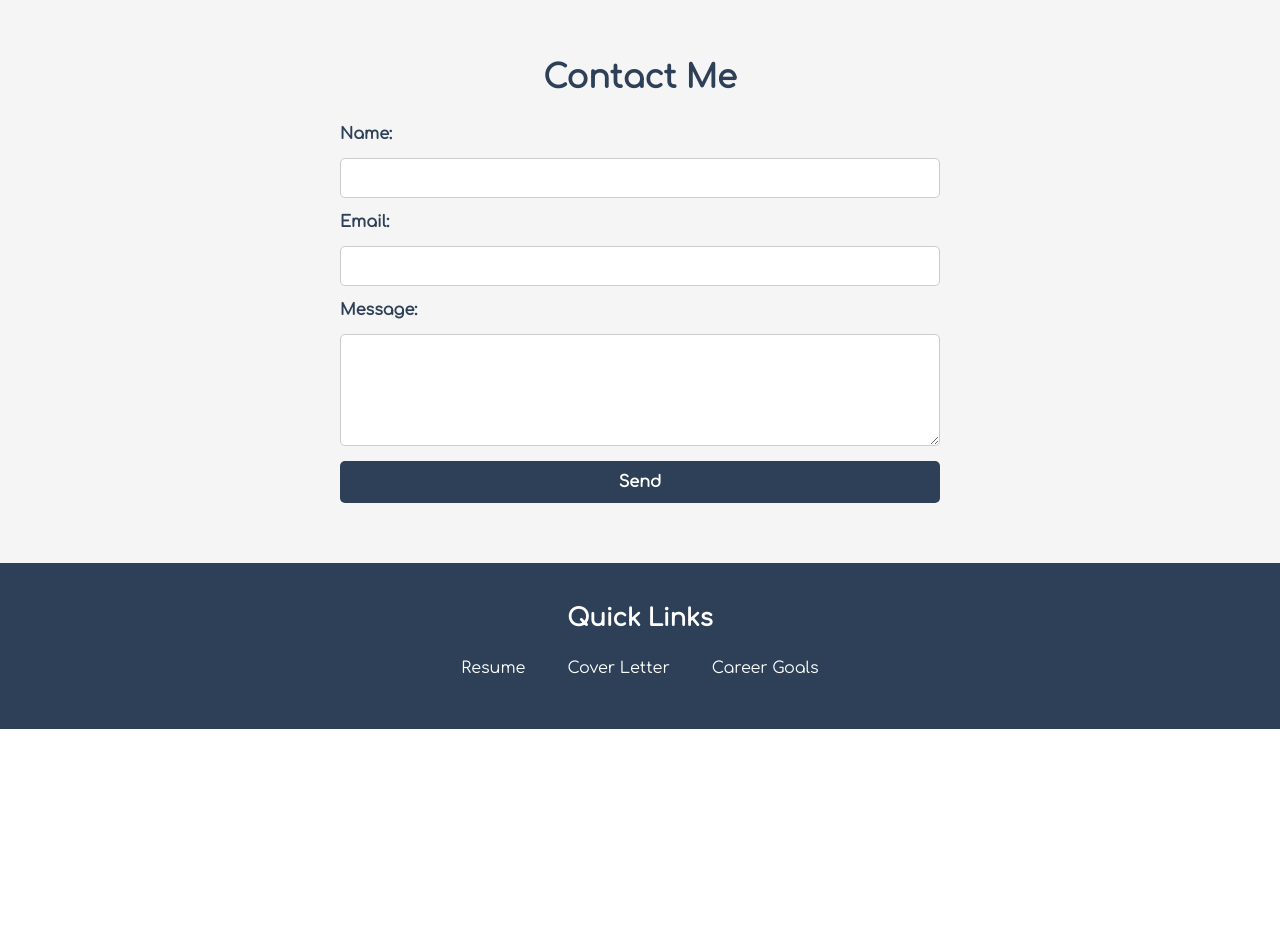
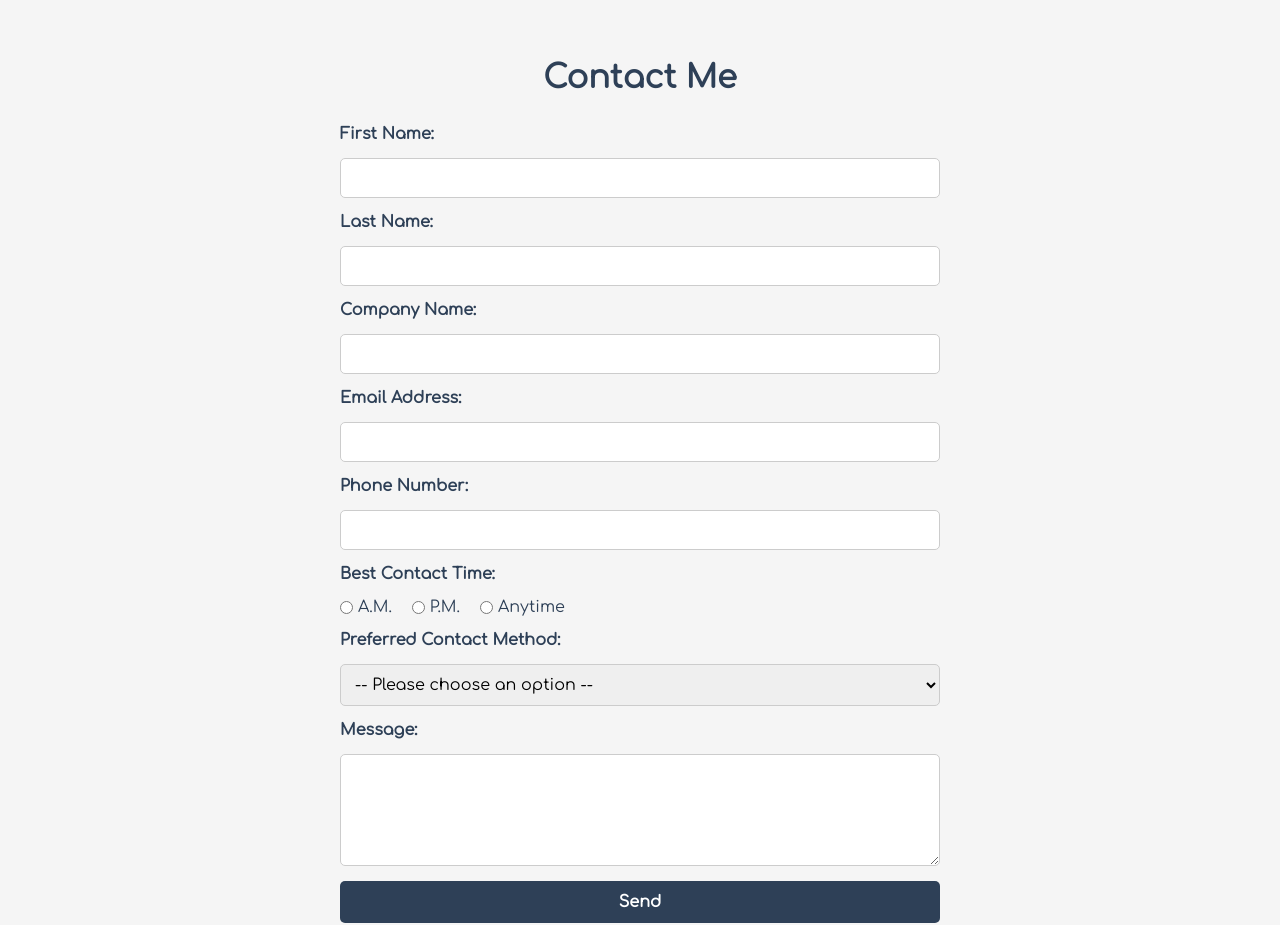
Before and after one commit to strejodv/Bookstore, a website: page careerpage.html in a window 1280 px wide. Shown: the part 1420-2345 px from the top of the page. Before the commit the page ends 2149 px from the top, so only its background shows below. Drawn offline with Linux system fonts and the light colour scheme.

Commit message:
done with the project

```diff
--- a/careerpage.html
+++ b/careerpage.html
@@ -61,12 +61,36 @@
         </section>
         <section class="contact-section">
             <h2>Contact Me</h2>
-            <form class="contact-form" action="#" method="post">
-                <label for="name">Name:</label>
-                <input type="text" id="name" name="name" required>
+            <form class="contact-form" action="https://wp.zybooks.com/form-viewer.php" method="post">
+                <label for="first-name">First Name:</label>
+                <input type="text" id="first-name" name="first-name" required>
 
-                <label for="email">Email:</label>
+                <label for="last-name">Last Name:</label>
+                <input type="text" id="last-name" name="last-name" required>
+
+                <label for="company">Company Name:</label>
+                <input type="text" id="company" name="company">
+
+                <label for="email">Email Address:</label>
                 <input type="email" id="email" name="email" required>
+
+                <label for="phone">Phone Number:</label>
+                <input type="tel" id="phone" name="phone">
+
+                <label for="contact-time">Best Contact Time:</label>
+                <div class="radio-group">
+                    <label><input type="radio" name="contact-time" value="am" required> A.M.</label>
+                    <label><input type="radio" name="contact-time" value="pm"> P.M.</label>
+                    <label><input type="radio" name="contact-time" value="anytime"> Anytime</label>
+                </div>
+
+                <label for="contact-method">Preferred Contact Method:</label>
+                <select id="contact-method" name="contact-method" required>
+                    <option value="">-- Please choose an option --</option>
+                    <option value="phone">Phone</option>
+                    <option value="email">Email</option>
+                    <option value="text">Text</option>
+                </select>
 
                 <label for="message">Message:</label>
                 <textarea id="message" name="message" rows="5" required></textarea>
@@ -74,6 +98,7 @@
                 <button type="submit">Send</button>
             </form>
         </section>
+
 
     </main>
     <footer>
--- a/script.js
+++ b/script.js
@@ -1,96 +1,13 @@
-document.addEventListener('DOMContentLoaded', function() {
-    // Initialize the cart array
-    let cart = [];
 
-    // Get all the elements we need
-    const addToCartButtons = document.querySelectorAll('.add-to-cart-btn');
-    const ctaReviewCartButton = document.querySelector('.cta-button'); // Review Cart button in hero section
-    const cartModal = document.createElement('div');
-    const cartModalContent = document.createElement('div');
-    const modalOverlay = document.createElement('div');
-    const clearCartButton = document.createElement('button');
-    const processOrderButton = document.createElement('button');
 
-    // Create and style the modal for the cart
-    cartModal.classList.add('cart-modal');
-    cartModalContent.classList.add('cart-modal-content');
-    modalOverlay.classList.add('modal-overlay');
+function todaysDateTime() {
+    const current = new Date();
+    const configured = current.toLocaleString();
+    const dateTime = document.getElementById("current-date-time");
+    if (dateTime) {
+        dateTime.textContent = configured;
+    }
+}
 
-    cartModal.appendChild(modalOverlay);
-    cartModal.appendChild(cartModalContent);
-    document.body.appendChild(cartModal);
-
-    // Function to update the cart modal with the current cart content
-    function updateCart() {
-        // Clear the current modal content
-        cartModalContent.innerHTML = '';
-
-        // If the cart is empty, display a message
-        if (cart.length === 0) {
-            cartModalContent.innerHTML = '<p>Your cart is empty.</p>';
-            return;
-        }
-
-        // Display the items in the cart
-        const cartList = document.createElement('ul');
-        cart.forEach(item => {
-            const listItem = document.createElement('li');
-            listItem.textContent = `${item.title} - $${item.price}`;
-            cartList.appendChild(listItem);
-        });
-        cartModalContent.appendChild(cartList);
-
-        // Add Clear Cart and Process Order buttons
-        clearCartButton.textContent = 'Clear Cart';
-        processOrderButton.textContent = 'Process Order';
-        cartModalContent.appendChild(clearCartButton);
-        cartModalContent.appendChild(processOrderButton);
-    }
-
-    // Add items to the cart when "Add to Cart" is clicked
-    addToCartButtons.forEach(button => {
-        button.addEventListener('click', function() {
-            const productElement = button.closest('.product');
-            const title = productElement.querySelector('.product-title').textContent;
-            const price = parseFloat(productElement.querySelector('.product-price').textContent.replace('$', ''));
-
-            // Add item to the cart
-            cart.push({ title, price });
-
-            // Show "Item added" message
-            alert('Item added to cart');
-
-            // Update the cart display in the modal
-            updateCart();
-        });
-    });
-
-    // Open the cart modal when the "Review Cart" button is clicked
-    if (ctaReviewCartButton) {
-        ctaReviewCartButton.addEventListener('click', function() {
-            cartModal.style.display = 'block'; // Show the modal
-            document.body.style.overflow = 'hidden'; // Disable scrolling
-        });
-    } else {
-        console.error("The 'Review Cart' button was not found!");
-    }
-
-    // Close the modal when the overlay is clicked
-    modalOverlay.addEventListener('click', function() {
-        cartModal.style.display = 'none'; // Hide the modal
-        document.body.style.overflow = 'auto'; // Re-enable scrolling
-    });
-
-    // Clear the cart when the "Clear Cart" button is clicked
-    clearCartButton.addEventListener('click', function() {
-        cart = []; // Clear the cart array
-        updateCart(); // Update the modal to reflect the empty cart
-    });
-
-    // Process the order when the "Process Order" button is clicked
-    processOrderButton.addEventListener('click', function() {
-        alert('Thank you for your order');
-        cart = []; // Empty the cart
-        updateCart(); // Update the modal to show that the cart is empty
-    });
-});
+// DOM //
+document.addEventListener("DOMContentLoaded", todaysDateTime);
--- a/styles.css
+++ b/styles.css
@@ -43,6 +43,10 @@ header {
 
 .nav-links a:hover {
     text-decoration: underline;
+}
+
+.date-time {
+    font-size: 13px;
 }
 
 /* CSS for the HERO SECTION */
@@ -328,6 +332,7 @@ footer {
 }
 
 .contact-form input,
+.contact-form select,
 .contact-form textarea {
     padding: 10px;
     border: 1px solid #ccc;
@@ -336,6 +341,19 @@ footer {
     font-size: 1em;
     width: 100%;
     box-sizing: border-box;
+}
+
+.radio-group {
+    display: flex;
+    gap: 20px;
+    justify-content: flex-start;
+}
+
+.radio-group label {
+    font-weight: normal;
+    display: flex;
+    align-items: center;
+    gap: 5px;
 }
 
 .contact-form button {
```
Also changed, not shown: index.html (+5 -2 lines).
